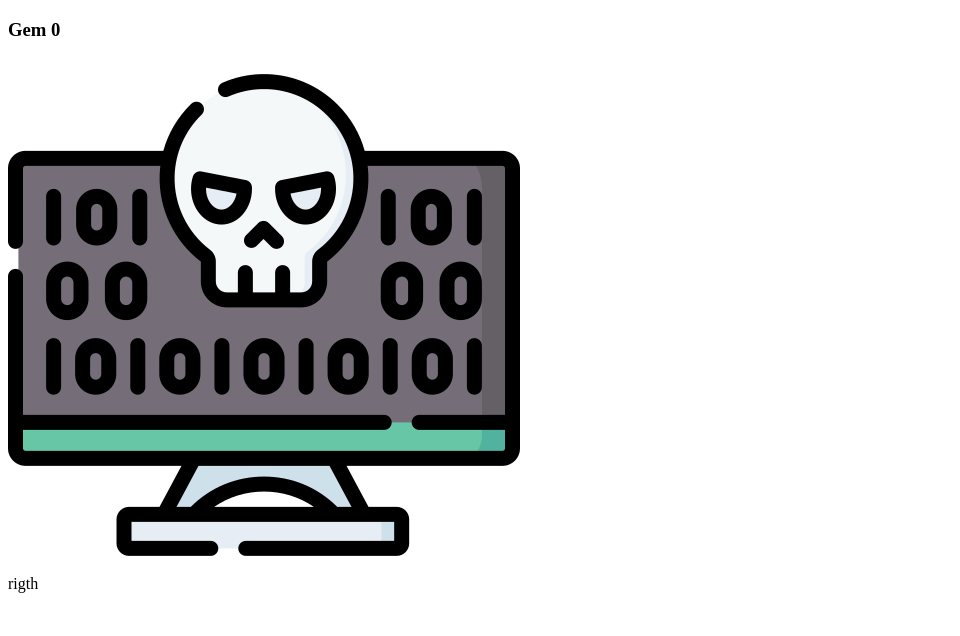
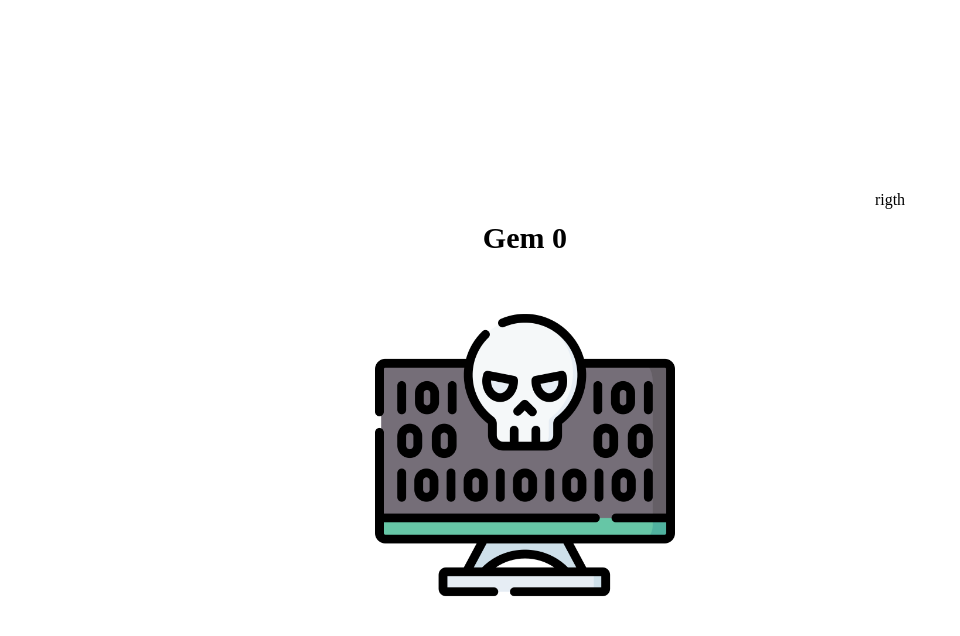
Before and after one commit to aajax00/Click.Click, a plain HTML site: page index.html in a window 1280 px wide. Shown: the whole page, without its empty margins (0-960 px from the left). Drawn offline with Linux system fonts and the light colour scheme.

Commit message:
ajout index html

```diff
--- a/index.html
+++ b/index.html
@@ -4,19 +4,20 @@
     <meta charset="UTF-8">
     <meta name="viewport" content="width=device-width, initial-scale=1.0">
     <title>Click.click</title>
-
+    <link rel="stylesheet" href="style.css">
 </head>
 <body>
     <section>
         <div class="main">
             <div class="left">
-                <h3>Gem 0</h3>
-                <img src="assets/pen.png" alt="">
+                <h3>Gem <span class="cost">0</span></h3>
+                <img src="assets/pen.png" alt="" class="click-img" onclick="incrementPen()">
             </div>
             <div class="rigth">
                 rigth
             </div>
         </div>
     </section>
+    <script src="index.js"></script>
 </body>
 </html>
--- /dev/null
+++ b/index.js
@@ -0,0 +1,5 @@
+let pen = document.querySelector('.cost')
+
+function incrementPen (){
+
+}
```
